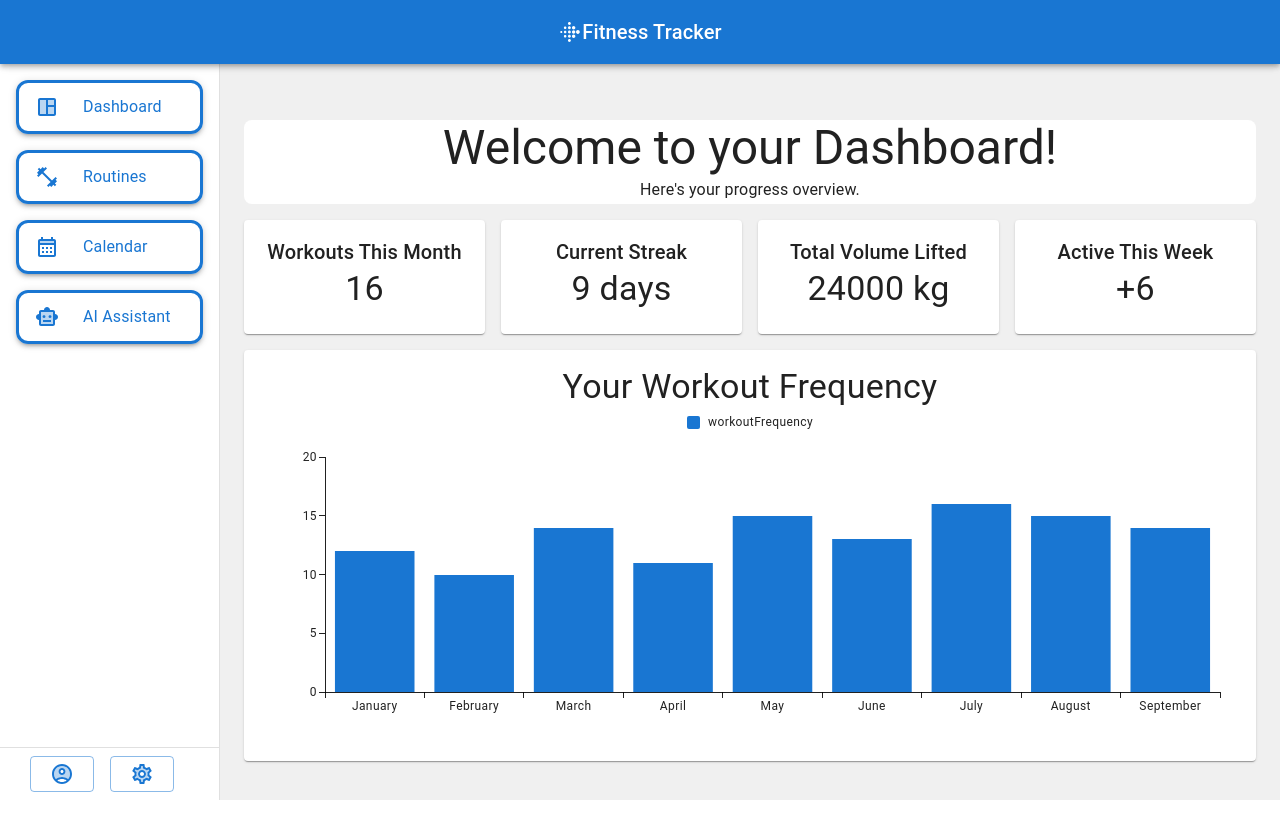
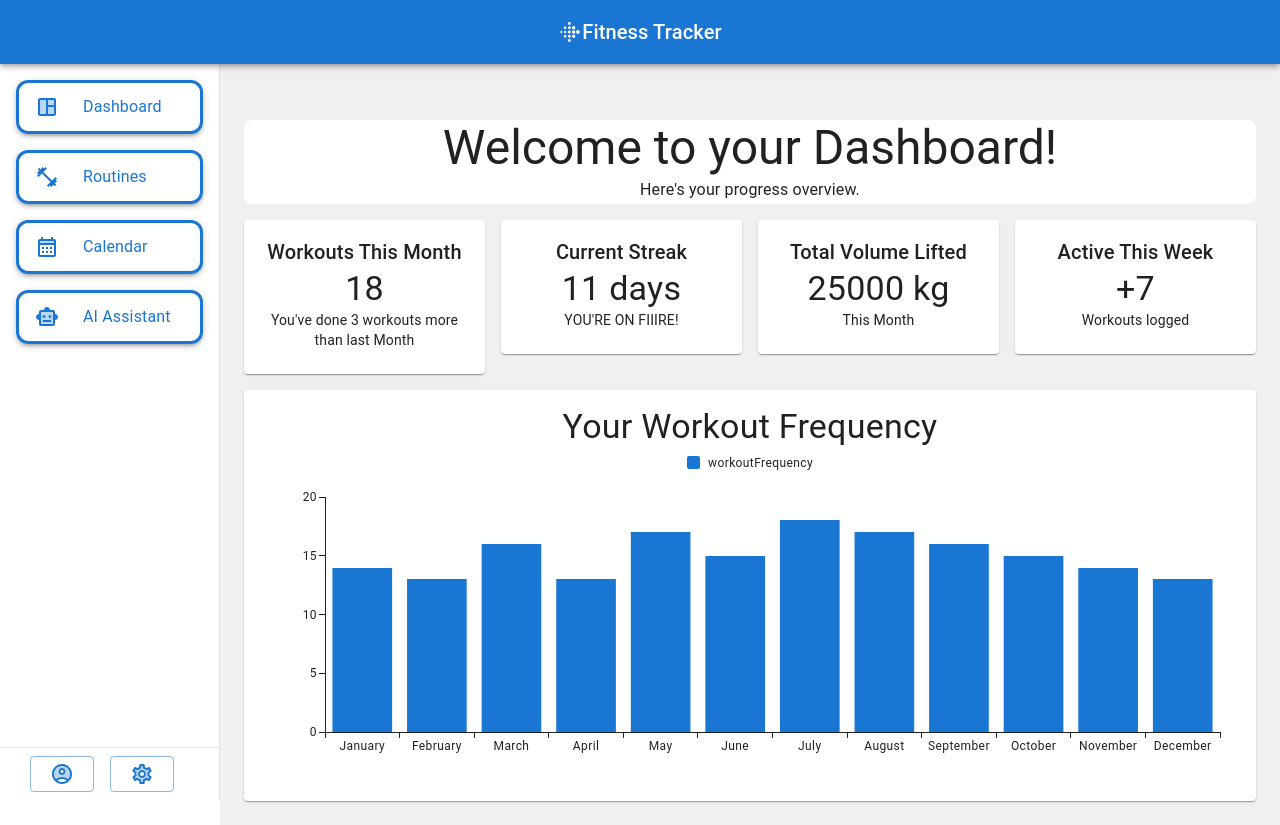
Before and after one commit to PIPetkova19/workout-routine-manager, a React (Vite) app in the folder workout-routine-manager/: page / in a window 1280 px wide. Before the commit the page ends 800 px from the top, so only its background shows below. Built offline with nearby package versions, Linux system fonts and the light colour scheme; no server answers.

Commit message:
Added Subtext

```diff
--- a/workout-routine-manager/src/dataMockUp/data.js
+++ b/workout-routine-manager/src/dataMockUp/data.js
@@ -1,74 +1,44 @@
-export const fitnessData = [
-  {
-    workoutFrequency: 12,
-    workoutsThisMonth: 12,
-    currentStreak: 5,
-    totalVolumeLifted: 18500, // in kg
-    activeThisWeek: 3,
-    month: "January"
-  },
-  {
-    workoutFrequency: 10,
-    workoutsThisMonth: 10,
-    currentStreak: 4,
-    totalVolumeLifted: 16200,
-    activeThisWeek: 2,
-    month: "February"
-  },
-  {
-    workoutFrequency: 14,
-    workoutsThisMonth: 14,
-    currentStreak: 7,
-    totalVolumeLifted: 21000,
-    activeThisWeek: 4,
-    month: "March"
-  },
-  {
-    workoutFrequency: 11,
-    workoutsThisMonth: 11,
-    currentStreak: 3,
-    totalVolumeLifted: 17000,
-    activeThisWeek: 2,
-    month: "April"
-  },
-  {
-    workoutFrequency: 15,
-    workoutsThisMonth: 15,
-    currentStreak: 8,
-    totalVolumeLifted: 22500,
-    activeThisWeek: 5,
-    month: "May"
-  },
-  {
-    workoutFrequency: 13,
-    workoutsThisMonth: 13,
-    currentStreak: 6,
-    totalVolumeLifted: 19500,
-    activeThisWeek: 3,
-    month: "June"
-  },
-  {
-    workoutFrequency: 16,
-    workoutsThisMonth: 16,
-    currentStreak: 9,
-    totalVolumeLifted: 24000,
-    activeThisWeek: 6,
-    month: "July"
-  },
-  {
-    workoutFrequency: 15,
-    workoutsThisMonth: 15,
-    currentStreak: 10,
-    totalVolumeLifted: 22500,
-    activeThisWeek: 5,
-    month: "August"
-  },
-  {
-    workoutFrequency: 14,
-    workoutsThisMonth: 14,
-    currentStreak: 7,
-    totalVolumeLifted: 21000,
-    activeThisWeek: 4,
-    month: "September"
-  },
-]
+export const fitnessData = {
+  2023: [
+    { month: "January", workoutFrequency: 12, workoutsThisMonth: 12, currentStreak: 5, totalVolumeLifted: 18500, activeThisWeek: 3 },
+    { month: "February", workoutFrequency: 10, workoutsThisMonth: 10, currentStreak: 4, totalVolumeLifted: 16200, activeThisWeek: 2 },
+    { month: "March", workoutFrequency: 14, workoutsThisMonth: 14, currentStreak: 7, totalVolumeLifted: 21000, activeThisWeek: 4 },
+    { month: "April", workoutFrequency: 11, workoutsThisMonth: 11, currentStreak: 3, totalVolumeLifted: 17000, activeThisWeek: 2 },
+    { month: "May", workoutFrequency: 15, workoutsThisMonth: 15, currentStreak: 8, totalVolumeLifted: 22500, activeThisWeek: 5 },
+    { month: "June", workoutFrequency: 13, workoutsThisMonth: 13, currentStreak: 6, totalVolumeLifted: 19500, activeThisWeek: 3 },
+    { month: "July", workoutFrequency: 16, workoutsThisMonth: 16, currentStreak: 9, totalVolumeLifted: 24000, activeThisWeek: 6 },
+    { month: "August", workoutFrequency: 15, workoutsThisMonth: 15, currentStreak: 10, totalVolumeLifted: 22500, activeThisWeek: 5 },
+    { month: "September", workoutFrequency: 14, workoutsThisMonth: 14, currentStreak: 7, totalVolumeLifted: 21000, activeThisWeek: 4 },
+    { month: "October", workoutFrequency: 13, workoutsThisMonth: 13, currentStreak: 6, totalVolumeLifted: 19500, activeThisWeek: 3 },
+    { month: "November", workoutFrequency: 12, workoutsThisMonth: 12, currentStreak: 5, totalVolumeLifted: 18000, activeThisWeek: 3 },
+    { month: "December", workoutFrequency: 11, workoutsThisMonth: 11, currentStreak: 4, totalVolumeLifted: 17000, activeThisWeek: 2 }
+  ],
+  2024: [
+    { month: "January", workoutFrequency: 13, workoutsThisMonth: 13, currentStreak: 6, totalVolumeLifted: 19000, activeThisWeek: 3 },
+    { month: "February", workoutFrequency: 11, workoutsThisMonth: 11, currentStreak: 5, totalVolumeLifted: 16800, activeThisWeek: 3 },
+    { month: "March", workoutFrequency: 15, workoutsThisMonth: 15, currentStreak: 8, totalVolumeLifted: 21800, activeThisWeek: 4 },
+    { month: "April", workoutFrequency: 12, workoutsThisMonth: 12, currentStreak: 4, totalVolumeLifted: 17500, activeThisWeek: 3 },
+    { month: "May", workoutFrequency: 16, workoutsThisMonth: 16, currentStreak: 9, totalVolumeLifted: 23000, activeThisWeek: 6 },
+    { month: "June", workoutFrequency: 14, workoutsThisMonth: 14, currentStreak: 7, totalVolumeLifted: 20000, activeThisWeek: 4 },
+    { month: "July", workoutFrequency: 17, workoutsThisMonth: 17, currentStreak: 10, totalVolumeLifted: 24500, activeThisWeek: 6 },
+    { month: "August", workoutFrequency: 16, workoutsThisMonth: 16, currentStreak: 11, totalVolumeLifted: 23000, activeThisWeek: 5 },
+    { month: "September", workoutFrequency: 15, workoutsThisMonth: 15, currentStreak: 8, totalVolumeLifted: 21500, activeThisWeek: 4 },
+    { month: "October", workoutFrequency: 14, workoutsThisMonth: 14, currentStreak: 7, totalVolumeLifted: 20000, activeThisWeek: 4 },
+    { month: "November", workoutFrequency: 13, workoutsThisMonth: 13, currentStreak: 6, totalVolumeLifted: 18500, activeThisWeek: 3 },
+    { month: "December", workoutFrequency: 11, workoutsThisMonth: 11, currentStreak: 5, totalVolumeLifted: 17500, activeThisWeek: 3 }
+  ],
+  2025: [
+    { month: "January", workoutFrequency: 14, workoutsThisMonth: 14, currentStreak: 7, totalVolumeLifted: 19500, activeThisWeek: 3 },
+    { month: "February", workoutFrequency: 13, workoutsThisMonth: 13, currentStreak: 6, totalVolumeLifted: 17000, activeThisWeek: 2 },
+    { month: "March", workoutFrequency: 16, workoutsThisMonth: 16, currentStreak: 9, totalVolumeLifted: 22000, activeThisWeek: 4 },
+    { month: "April", workoutFrequency: 13, workoutsThisMonth: 13, currentStreak: 5, totalVolumeLifted: 18000, activeThisWeek: 3 },
+    { month: "May", workoutFrequency: 17, workoutsThisMonth: 17, currentStreak: 10, totalVolumeLifted: 23500, activeThisWeek: 6 },
+    { month: "June", workoutFrequency: 15, workoutsThisMonth: 15, currentStreak: 8, totalVolumeLifted: 20500, activeThisWeek: 4 },
+    { month: "July", workoutFrequency: 18, workoutsThisMonth: 18, currentStreak: 11, totalVolumeLifted: 25000, activeThisWeek: 7 },
+    { month: "August", workoutFrequency: 17, workoutsThisMonth: 17, currentStreak: 12, totalVolumeLifted: 23500, activeThisWeek: 6 },
+    { month: "September", workoutFrequency: 16, workoutsThisMonth: 16, currentStreak: 9, totalVolumeLifted: 22000, activeThisWeek: 5 },
+    { month: "October", workoutFrequency: 15, workoutsThisMonth: 15, currentStreak: 8, totalVolumeLifted: 20500, activeThisWeek: 4 },
+    { month: "November", workoutFrequency: 14, workoutsThisMonth: 14, currentStreak: 7, totalVolumeLifted: 19000, activeThisWeek: 4 },
+    { month: "December", workoutFrequency: 13, workoutsThisMonth: 13, currentStreak: 6, totalVolumeLifted: 18000, activeThisWeek: 3 }
+  ]
+};
--- a/workout-routine-manager/src/views/Dashboardd.jsx
+++ b/workout-routine-manager/src/views/Dashboardd.jsx
@@ -1,48 +1,110 @@
-import { Box, Typography, Grid} from "@mui/material";
+import { Box, Typography, Grid } from "@mui/material";
 import { BarsDataset, CreateCard } from "./theme/Theme";
 import { fitnessData } from "../dataMockUp/data";
 
-const currentMonth = new Date().getMonth();
-const dataToShow = [ { dataKey: "workoutFrequency", label: "workoutFrequency", color: "#1976d2"},];
+let currentMonth = new Date().getMonth();
+let currentYear = new Date().getFullYear();
+console.log(currentYear);
+
+const dataToShow = [
+  { dataKey: "workoutFrequency", label: "workoutFrequency", color: "#1976d2" },
+];
+const workoutsDifference = calculateDifference(fitnessData, currentMonth, currentYear);
+const streakSubtext = streaks(fitnessData[currentYear][currentMonth].currentStreak);
 
 export default function Dashboard() {
   return (
     <Box>
-        <Box sx={{
+      <Box
+        sx={{
           backgroundColor: "white",
           borderRadius: 2,
           mb: 2,
           justifyContent: "left",
-            alignItems: "left"
-          }}>
-            <Typography variant="h3">
-                Welcome to your Dashboard!
-            </Typography>
+          alignItems: "left",
+        }}
+      >
+        <Typography variant="h3">Welcome to your Dashboard!</Typography>
         <Typography variant="subtitle1">
           Here's your progress overview.
         </Typography>
       </Box>
       <Box>
-            <Grid container spacing={2} >
+        <Grid container spacing={2}>
           <Grid size={3}>
-                    <CreateCard text={"Workouts This Month"} data={`${fitnessData[currentMonth].workoutsThisMonth}`}/>
+            <CreateCard
+              text={"Workouts This Month"}
+              data={`${fitnessData[currentYear][currentMonth].workoutsThisMonth}`}
+              subText={workoutsDifference}
+            />
           </Grid>
           <Grid size={3}>
-                    <CreateCard text={"Current Streak"} data={`${fitnessData[currentMonth].currentStreak} days`}/>
+            <CreateCard
+              text={"Current Streak"}
+              data={`${fitnessData[currentYear][currentMonth].currentStreak} days`}
+              subText={streakSubtext}
+            />
           </Grid>
           <Grid size={3}>
-                    <CreateCard text={"Total Volume Lifted"} data={`${fitnessData[currentMonth].totalVolumeLifted} kg`}/>
+            <CreateCard
+              text={"Total Volume Lifted"}
+              data={`${fitnessData[currentYear][currentMonth].totalVolumeLifted} kg`}
+              subText={"This Month"}
+            />
           </Grid>
           <Grid size={3}>
-                    <CreateCard text={"Active This Week"} data={`+${fitnessData[currentMonth].activeThisWeek}`}/>
+            <CreateCard
+              text={"Active This Week"}
+              data={`+${fitnessData[currentYear][currentMonth].activeThisWeek}`}
+              subText={"Workouts logged"}
+            />
           </Grid>
           <Grid size={12}>
-                    <BarsDataset  data={fitnessData} toShow={dataToShow} keyProp="month" name="Your Workout Frequency"/>
+            <BarsDataset
+              data={fitnessData[currentYear]}
+              toShow={dataToShow}
+              keyProp="month"
+              name="Your Workout Frequency"
+            />
           </Grid>
         </Grid>
-            <Grid container spacing={2}>
-            </Grid>
+        <Grid container spacing={2}></Grid>
       </Box>
     </Box>
   );
 }
+
+function calculateDifference(fitnessData, currentMonth, currentYear) {
+  let currentAmount = fitnessData[currentYear][currentMonth].workoutsThisMonth;
+  let previousAmount;
+  if (currentMonth === 0) {
+    if (fitnessData[currentYear - 1] === undefined) return 'No data from previous year to compare';
+    previousAmount = fitnessData[currentYear - 1][11].workoutsThisMonth;
+  } else {
+    previousAmount = fitnessData[currentYear][currentMonth - 1].workoutsThisMonth;
+  }
+
+  if (currentAmount < previousAmount) {
+    return `You've done ${previousAmount - currentAmount} workouts less than last Month`;
+  } else if (currentAmount > previousAmount) {
+    return `You've done ${currentAmount - previousAmount} workouts more than last Month`;
+  } else if (currentAmount === previousAmount) {
+    return "You've done the same amount as last Month";
+  } else if (currentAmount === undefined || previousAmount === undefined) {
+    return "Insufficient data to compare workouts.";
+  }
+}
+
+function streaks(data){
+    if(data === 0){
+        return "C'mon you can do this!";
+    } else if (data > 0 && data <= 3){
+        return "Keep it up!";
+    } else if (data > 3 && data <= 6){
+        return "You're doing great!";
+    } else if (data > 6 && data <= 9) {
+        return "You're killing it!"
+    } else if (data > 9){
+        return "YOU'RE ON FIIIRE!"
+    }
+}
--- a/workout-routine-manager/src/views/theme/Theme.jsx
+++ b/workout-routine-manager/src/views/theme/Theme.jsx
@@ -65,12 +65,13 @@ export function BasicButton({ iconName }) {
   );
 }
 
-export function CreateCard({ text, data, width = "100%" }) {
+export function CreateCard({ text, data, subText="", width = "100%" }) {
   return (
     <Card>
       <CardContent>
         <Typography variant="h6">{text}</Typography>
         <Typography variant="h4">{data}</Typography>
+        <Typography variant="body2">{subText}</Typography>
       </CardContent>
     </Card>
   );
```
Lines whose indentation alone changed are shown as unchanged.
